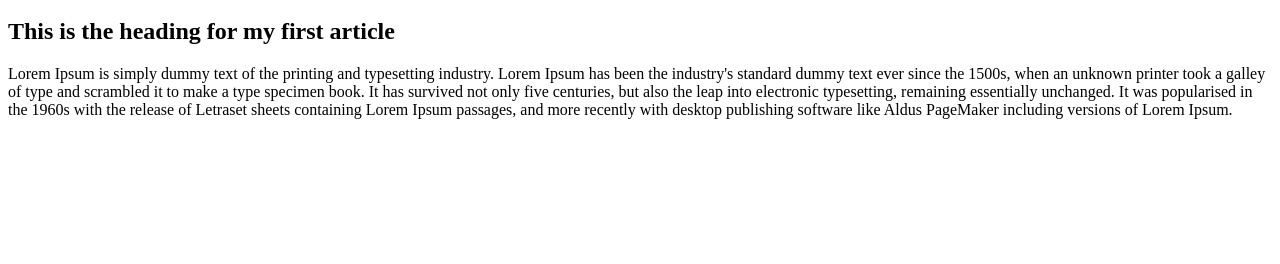
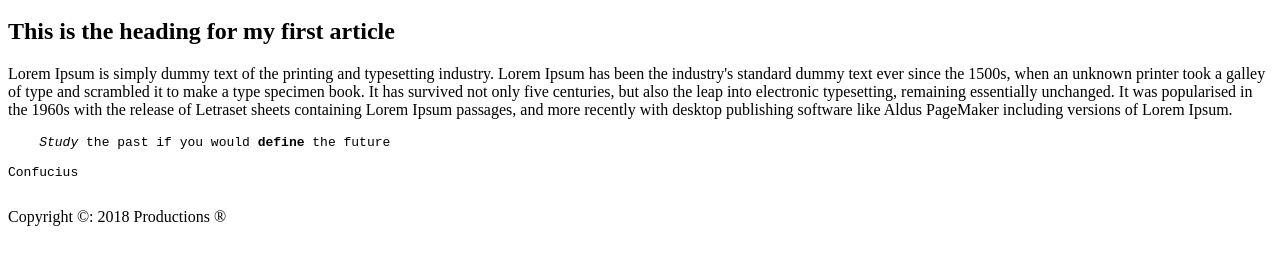
Before and after one commit to Lisvelt2021/HTMLTextStructure, a plain HTML site: page index.html in a window 1280 px wide. Shown: the part 48-312 px from the top of the page. Drawn offline with Linux system fonts and the light colour scheme.

Commit message:
initial commit

```diff
--- a/index.html
+++ b/index.html
@@ -32,12 +32,17 @@
  </main>
  <aside>
   <article class="articles">
-    <pre></pre>
+    <pre>
+    <em>Study</em> the past if you would <strong>define</strong> the future
+    <br>Confucius
+    </pre>
 
   </article>
 </aside>
 
-
-
+<footer>
+Copyright &copy: 2018
+Productions &reg
+</footer>
 <body/>
 </html
```
